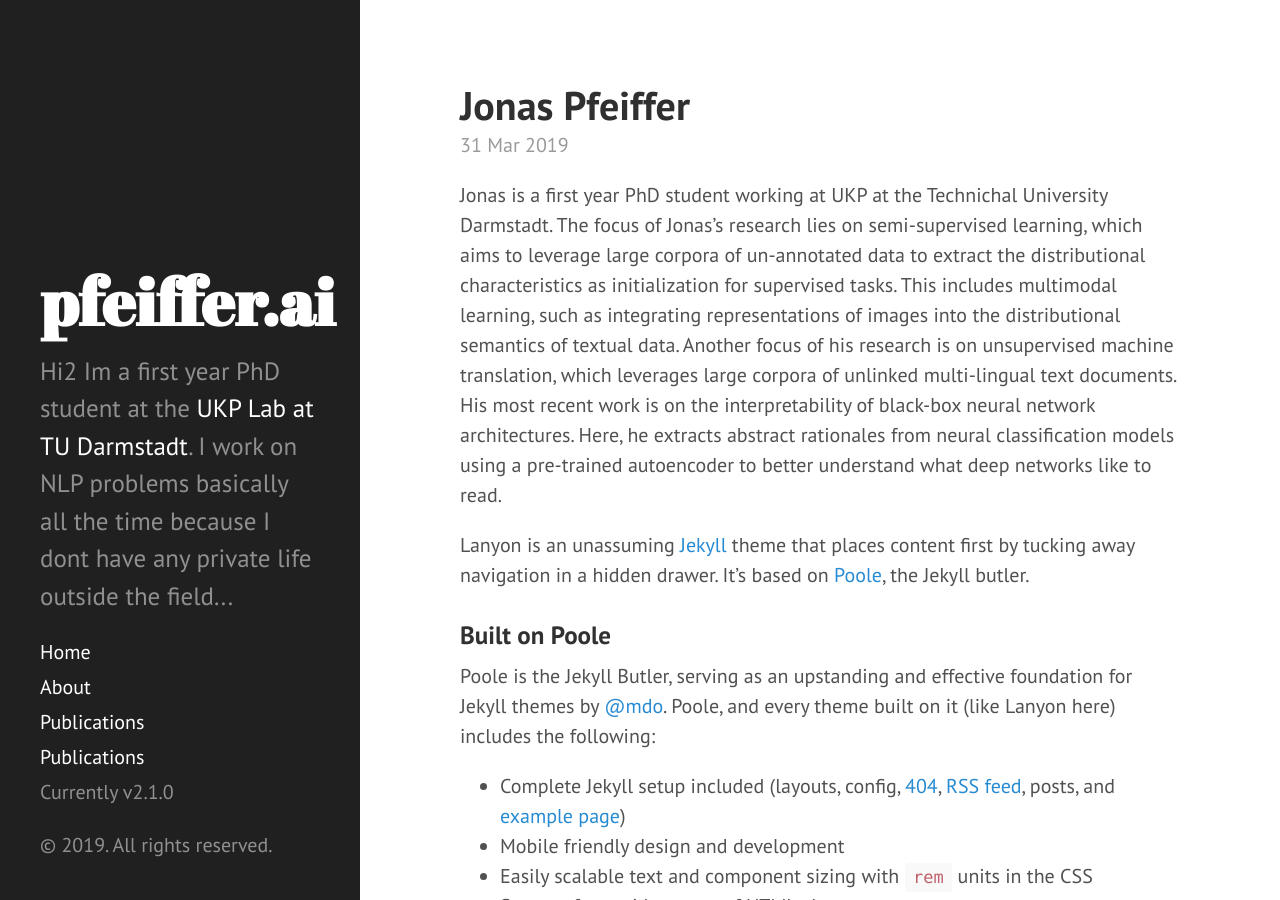
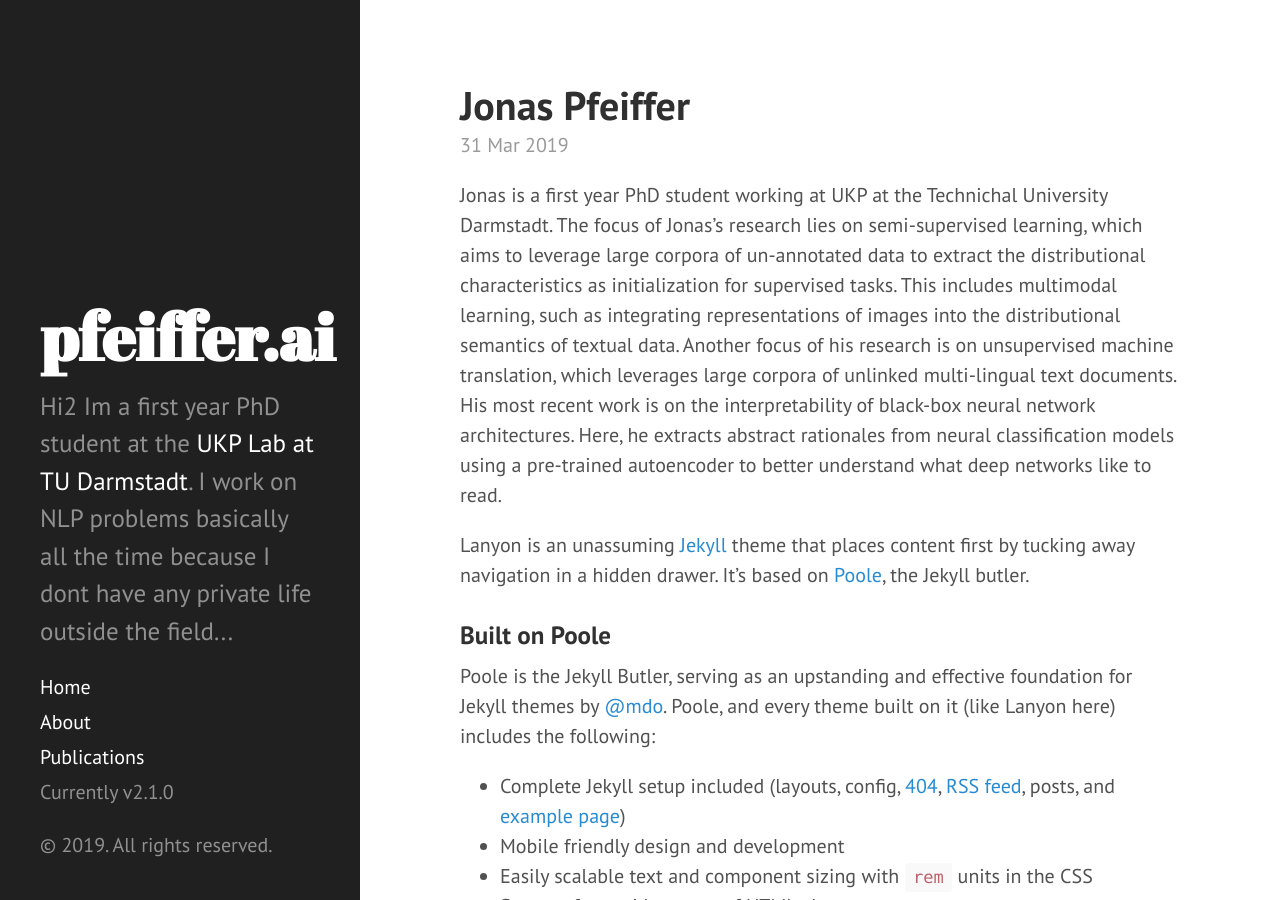
Before and after one commit to JoPfeiff/JoPfeiff_github_io, a Jekyll site: the page built from index.html, in a window 1280 px wide and 900 px high. Built offline with Jekyll 4.4.1, drawn with Linux system fonts in a browser that asks for light colours; Markdown is read by kramdown in place of the engine named in the settings; the list of posts is cut into pages by our own code.

Commit message:
Initial commit

```diff
--- a/_includes/sidebar.html
+++ b/_includes/sidebar.html
@@ -26,7 +26,7 @@
         {% endif %}
       {% endfor %}
 
-    <a class="sidebar-nav-item" href="{{ site.baseurl }}/publications">Publications</a>
+    <!-- <a class="sidebar-nav-item" href="{{ site.baseurl }}/publications">Publications</a> -->
 
       <!-- <a class="sidebar-nav-item" href="{{ site.github.repo }}/archive/v{{ site.version }}.zip">Download</a> -->
       <!-- <a class="sidebar-nav-item" href="{{ site.github.repo }}">GitHub project</a> -->
```
